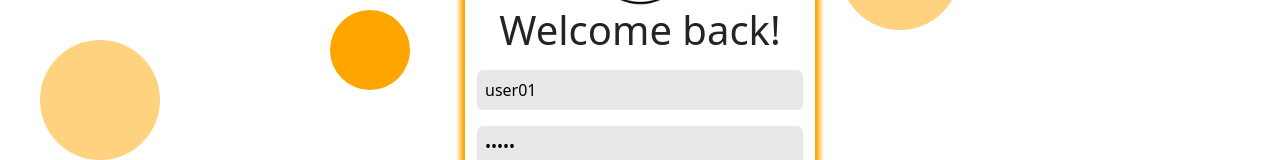
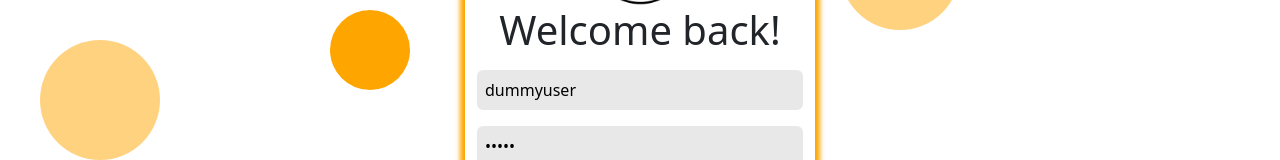
Before and after one commit to UvYadav04/Hodo, a React (Create React App) app in the folder Frontend/: page /auth in a window 1280 px wide. Shown: the part 200-360 px from the top of the page. Built offline with nearby package versions, Linux system fonts and the light colour scheme; no server answers.

Commit message:
dummy username

```diff
--- a/Frontend/src/Components/Register.jsx
+++ b/Frontend/src/Components/Register.jsx
@@ -13,7 +13,7 @@ const socket = io.connect(`https://hodobackend.onrender.com`, {
 })
 const ref = React.createRef()
 export default function Login() {
-  const [logindata, setlogindata] = useState({ username: "user01", password: "12345" })
+  const [logindata, setlogindata] = useState({ username: "dummyuser", password: "12345" })
   const [userdata, setuserdata] = useState({ username: "", password: "", name: "", email: "" })
   const navigate = useNavigate()
   const [show, setshow] = useState(true)
```
